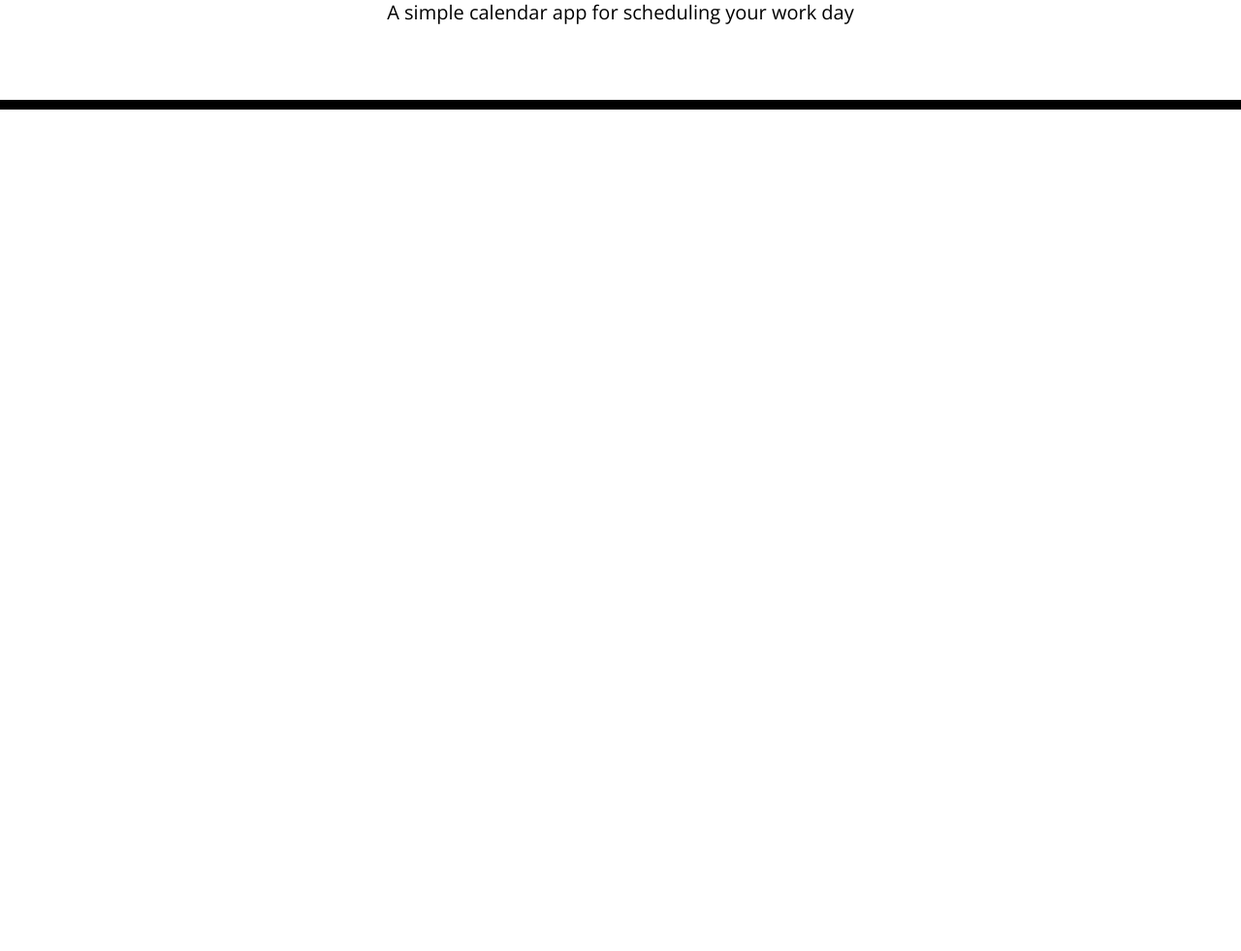
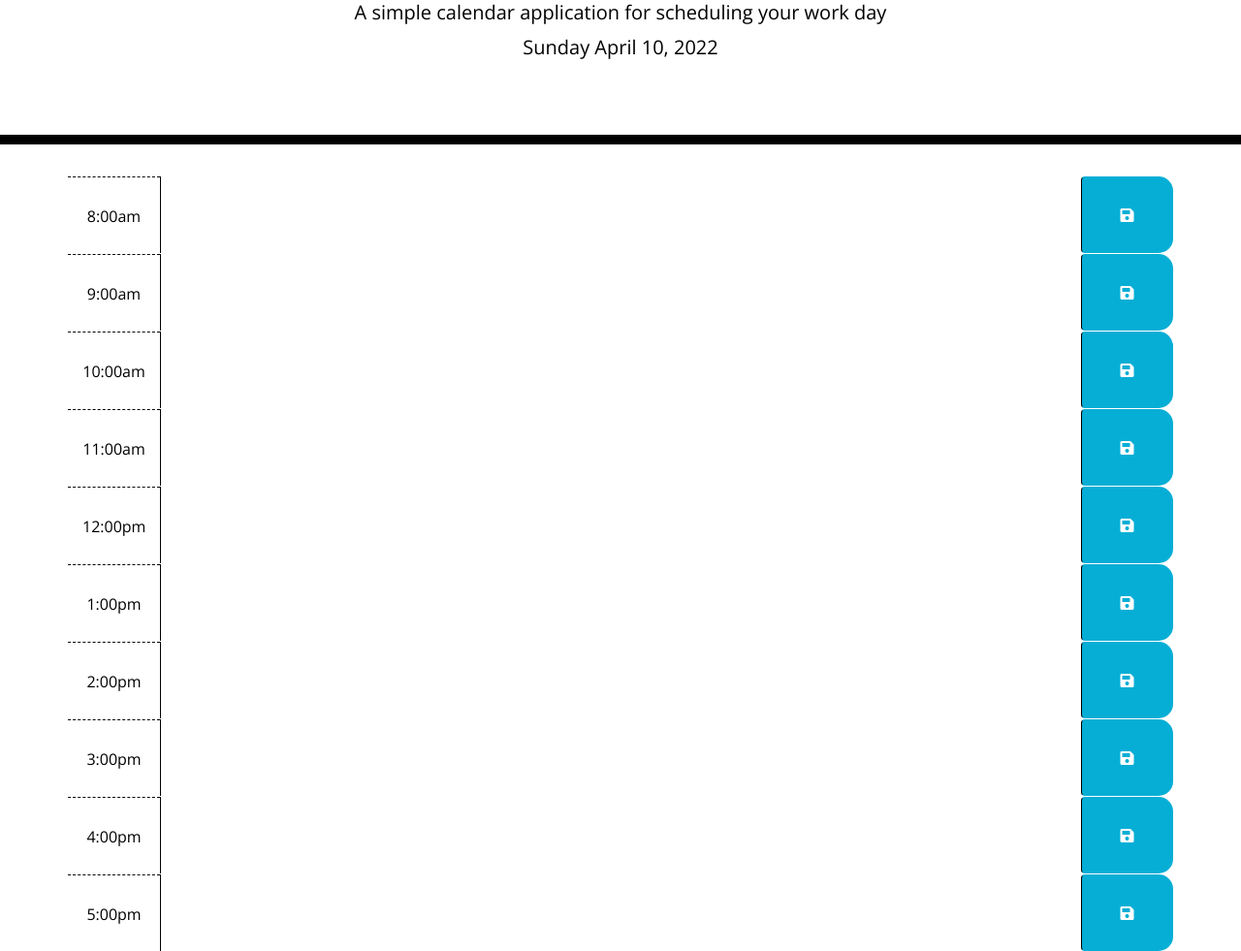
Before and after one commit to jinjoolee1/work-day-scheduler, a plain HTML site: page index.html in a window 1280 px wide. Shown: the part 155-1136 px from the top of the page at 97% size. Before the commit the page ends 800 px from the top, so only its background shows below. Drawn offline with nearby package versions, Linux system fonts and the light colour scheme; files that its build step writes are made by us from their sources.

```diff
--- a/index.html
+++ b/index.html
@@ -23,16 +23,106 @@
   </head>
 
   <body>
-    <header class="jumbotron">
-      <h1 class="display-3">Work Day Scheduler</h1>
-      <p class="lead">A simple calendar app for scheduling your work day</p>
-      <p id="currentDay" class="lead"></p>
-    </header>
+
+      <header class="jumbotron">
+        <h1 class="display-3">Work Day Scheduler</h1>
+        <p class="fs-3 lead">A simple calendar application for scheduling your work day</p>
+        <p id="currentDay" class="lead">Sunday April 10, 2022</p>
+  </header>
     <div class="container">
-      <!-- Timeblocks go here -->
-    </div>
+
+        <div id="hour8" class="row time-block">
+            <div class="col-md-1 hour">
+                8:00am
+            </div>
+            <textarea class="col-md-10 description">
+            </textarea>
+            <button class="btn saveBtn col-md-1"><i class="fas fa-save"></i></button>
+        </div>
+
+        <div id="hour9" class="row time-block">
+            <div class="col-md-1 hour">
+                9:00am
+            </div>
+            <textarea class="col-md-10 description">
+            </textarea>
+            <button class="btn saveBtn col-md-1"><i class="fas fa-save"></i></button>
+        </div>
+
+        <div id="hour10" class="row time-block">
+            <div class="col-md-1 hour">
+                10:00am
+            </div>
+            <textarea class="col-md-10 description">
+            </textarea>
+            <button class="btn saveBtn col-md-1"><i class="fas fa-save"></i></button>
+        </div>
+
+        <div id="hour11" class="row time-block">
+            <div class="col-md-1 hour">
+                11:00am
+            </div>
+            <textarea class="col-md-10 description">
+            </textarea>
+            <button class="btn saveBtn col-md-1"><i class="fas fa-save"></i></button>
+        </div>
+
+        <div id="hour12" class="row time-block">
+            <div class="col-md-1 hour">
+                12:00pm
+            </div>
+            <textarea class="col-md-10 description">
+            </textarea>
+            <button class="btn saveBtn col-md-1"><i class="fas fa-save"></i></button>
+        </div>
+
+        <div id="hour13" class="row time-block">
+            <div class="col-md-1 hour">
+                1:00pm
+            </div>
+            <textarea class="col-md-10 description">
+            </textarea>
+            <button class="btn saveBtn col-md-1"><i class="fas fa-save"></i></button>
+        </div>
+
+        <div id="hour14" class="row time-block">
+            <div class="col-md-1 hour">
+                2:00pm
+            </div>
+            <textarea class="col-md-10 description">
+            </textarea>
+            <button class="btn saveBtn col-md-1"><i class="fas fa-save"></i></button>
+        </div>
+
+        <div id="hour15" class="row time-block">
+            <div class="col-md-1 hour">
+                3:00pm
+            </div>
+            <textarea class="col-md-10 description">
+            </textarea>
+            <button class="btn saveBtn col-md-1"><i class="fas fa-save"></i></button>
+        </div>
+
+        <div id="hour16" class="row time-block">
+            <div class="col-md-1 hour">
+                4:00pm
+            </div>
+            <textarea class="col-md-10 description">
+            </textarea>
+            <button class="btn saveBtn col-md-1"><i class="fas fa-save"></i></button>
+        </div>
+
+        <div id="hour17" class="row time-block">
+            <div class="col-md-1 hour">
+                5:00pm
+            </div>
+            <textarea class="col-md-10 description">
+            </textarea>
+            <button class="btn saveBtn col-md-1"><i class="fas fa-save"></i></button>
+        </div>
 
     <script src="https://code.jquery.com/jquery-3.4.1.min.js"></script>
+    <script src="./Assets/js/script.js"></script>
     <script src="https://cdnjs.cloudflare.com/ajax/libs/moment.js/2.24.0/moment.min.js"></script>
   </body>
 </html>
```
Also changed, not shown: 1 other file.
